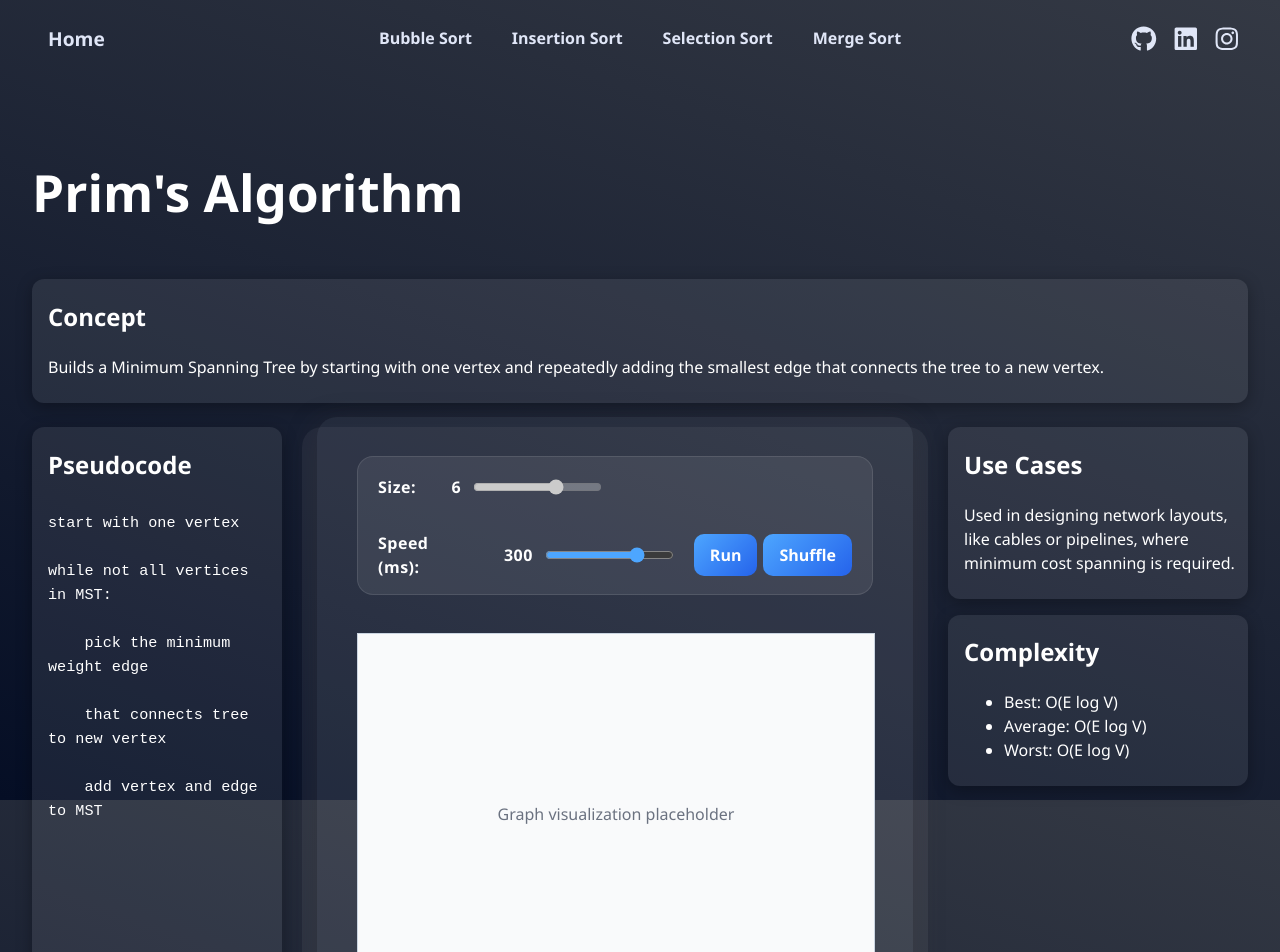
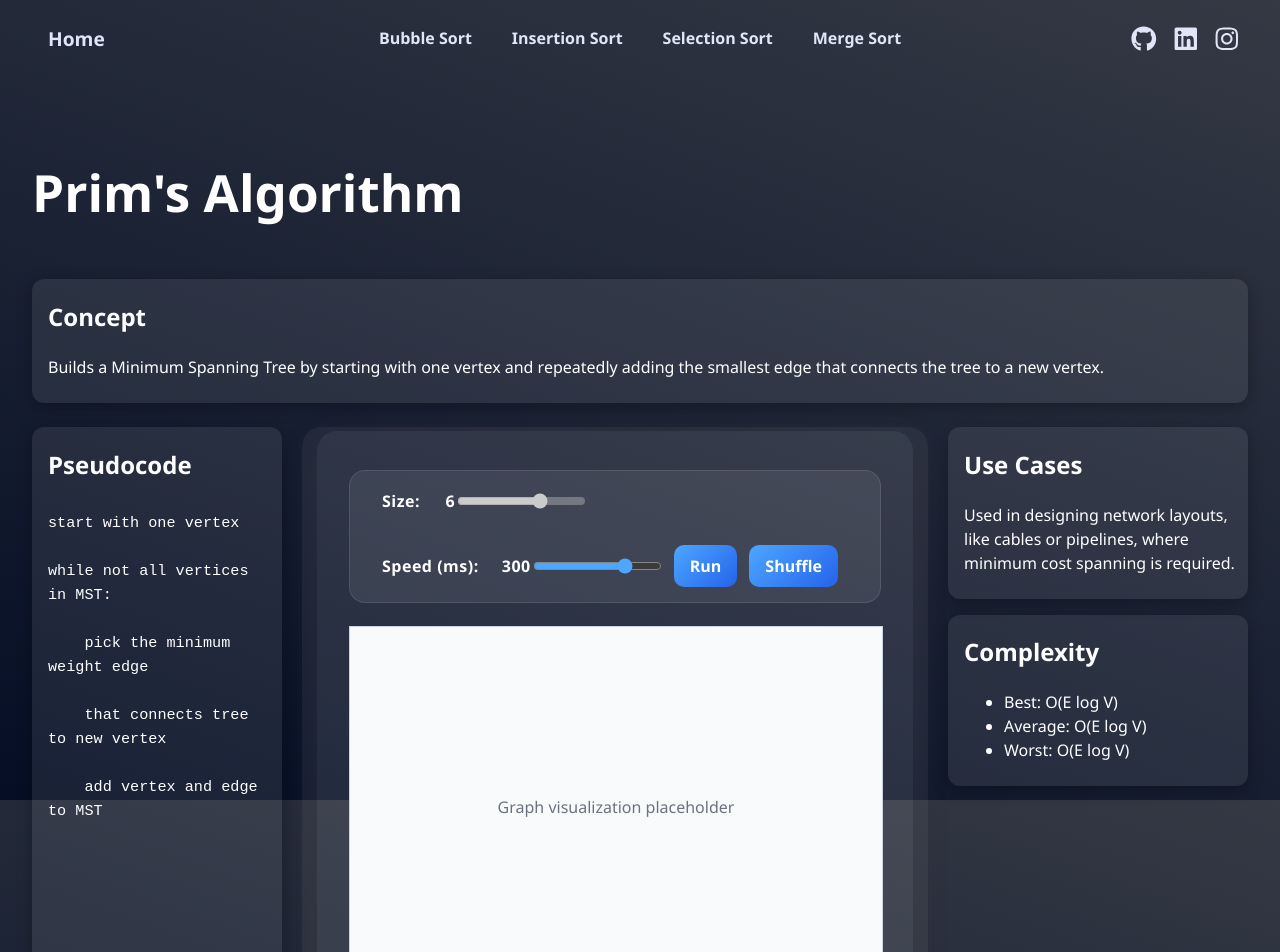
Before and after one commit to masonliiu/fullstack-algorithm-visualizer, a React (Vite) app in the folder frontend/: page /graph/prim in a window 1280 px wide. Shown: the top 952 px of the page. Built offline with nearby package versions, Linux system fonts and the light colour scheme; no server answers.

Commit message:
visualizer app and search info ui improvement

```diff
--- a/frontend/src/components/Visualizer.css
+++ b/frontend/src/components/Visualizer.css
@@ -4,6 +4,7 @@ html, body, #root {
     padding: 0;
 }
 .visualizer-body {
+    max-width: 100%;
     width: 100%;
     margin: 0;
     display: flex;
@@ -13,11 +14,13 @@ html, body, #root {
 
 .visualizer-app {
     width: 100%;
-    max-width: 90rem;
+    max-width: 85rem;
+    margin: 0 auto;
     background: rgba(255, 255, 255, 0.06);
+    box-sizing: border-box;
     backdrop-filter: blur(500px), saturate(700%);
     border-radius: 20px;
-    padding: 2.5rem;
+    padding: 2rem;
     padding-top: 4rem;
     box-shadow: 0 8px 30px rgba(64, 56, 56, 0.35);
     animation: fadeIn 1s ease forwards;
@@ -35,7 +38,6 @@ html, body, #root {
 .controls {
     display: grid;
     grid-template-columns: auto auto 1fr;
-    gap: 15px;
     align-items: center;
     background: rgba(255, 255, 255, 0.08);
     border-radius: 16px;
@@ -48,16 +50,18 @@ html, body, #root {
     overflow: hidden;
     box-sizing: border-box;
     max-width: 100%;
+    margin: 0 auto;
+    padding-left: 2rem;
     width: 100%;
 }
 
 .controls .search-info {
-    justify-self: end;
+    grid-column: 1 / -1;
+    justify-self: start;
 }
 
 .controls label {
     display: flex;
-    gap: 10px;
     align-items: center;
     font-size: 1rem;
     font-weight: 600;
@@ -99,6 +103,7 @@ html, body, #root {
     gap: 4px;
     align-items: end;
     height: 360px;
+    width: 100%;
   }
 
 .bar-container {
@@ -159,7 +164,7 @@ html, body, #root {
     display: flex;
     align-items: center;
     gap: 1rem;
-    margin-left: 1.5rem;
+    margin-left: 0.5rem;
     font-size: 1rem;
     font-weight: 600;
     color: #e0e6f7;
--- a/frontend/src/components/Visualizer.jsx
+++ b/frontend/src/components/Visualizer.jsx
@@ -524,7 +524,7 @@ export default function Visualizer({ algo }) {
               value={speed}
               onChange={e => setSpeed(Number(e.target.value))}
             />
-            <div className="buttons" style={{ display: "inline-flex", gap: "6px", marginLeft: 8 }}>
+            <div className="buttons" style={{ display: "inline-flex", marginLeft: 10 }}>
               {!playing ? (
                 <button className="btn" onClick={play}>Run</button>
               ) : (
@@ -533,7 +533,6 @@ export default function Visualizer({ algo }) {
               <button className="btn" onClick={loadRun}>Shuffle</button>
             </div>
           </label>
-
           {isSearchAlgo && (
             <div className="search-info">
               <span>
@@ -551,6 +550,7 @@ export default function Visualizer({ algo }) {
             </div>
           )}
         </div>
+
 
         <div className="bars-wrap" ref={containerRef}>
           {
```
